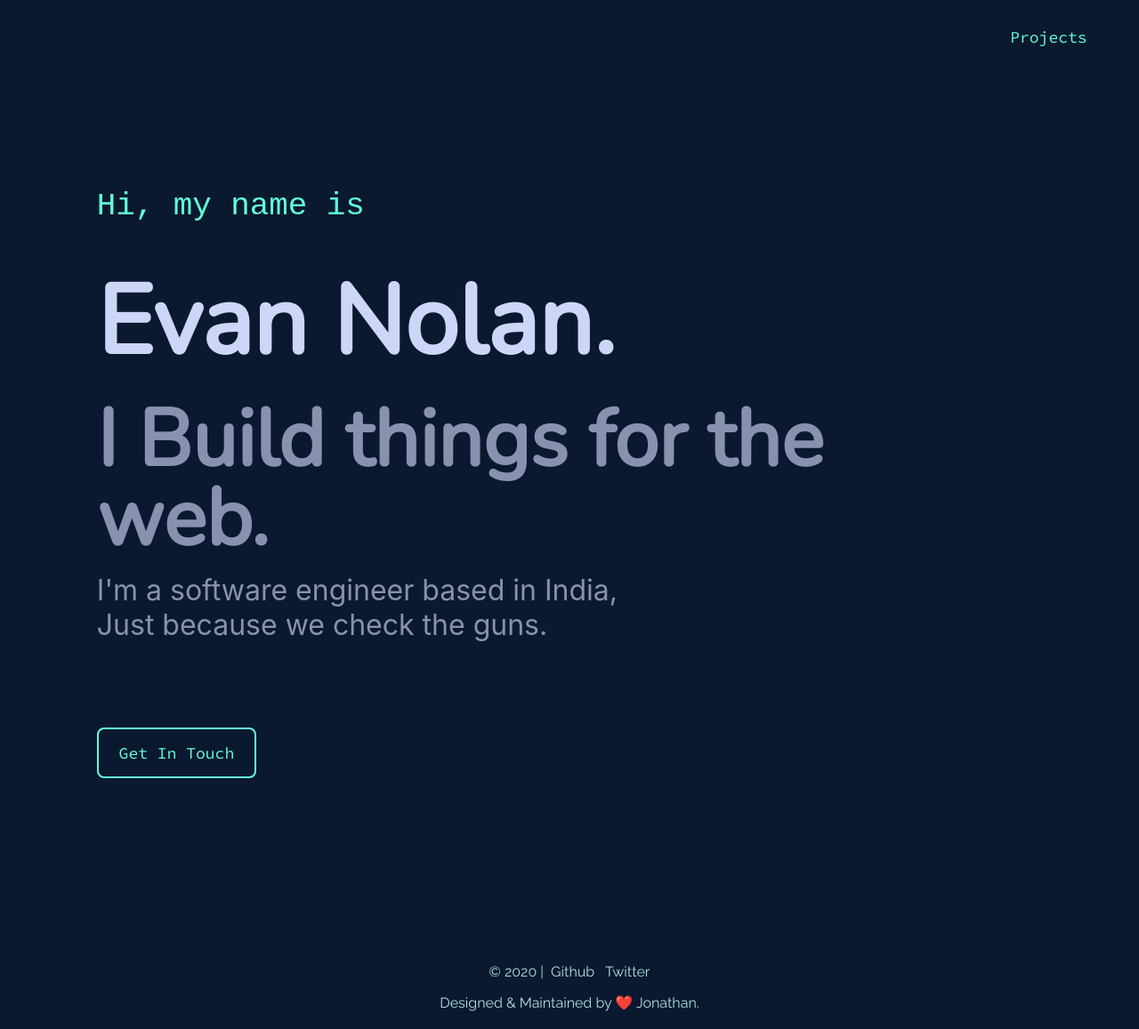
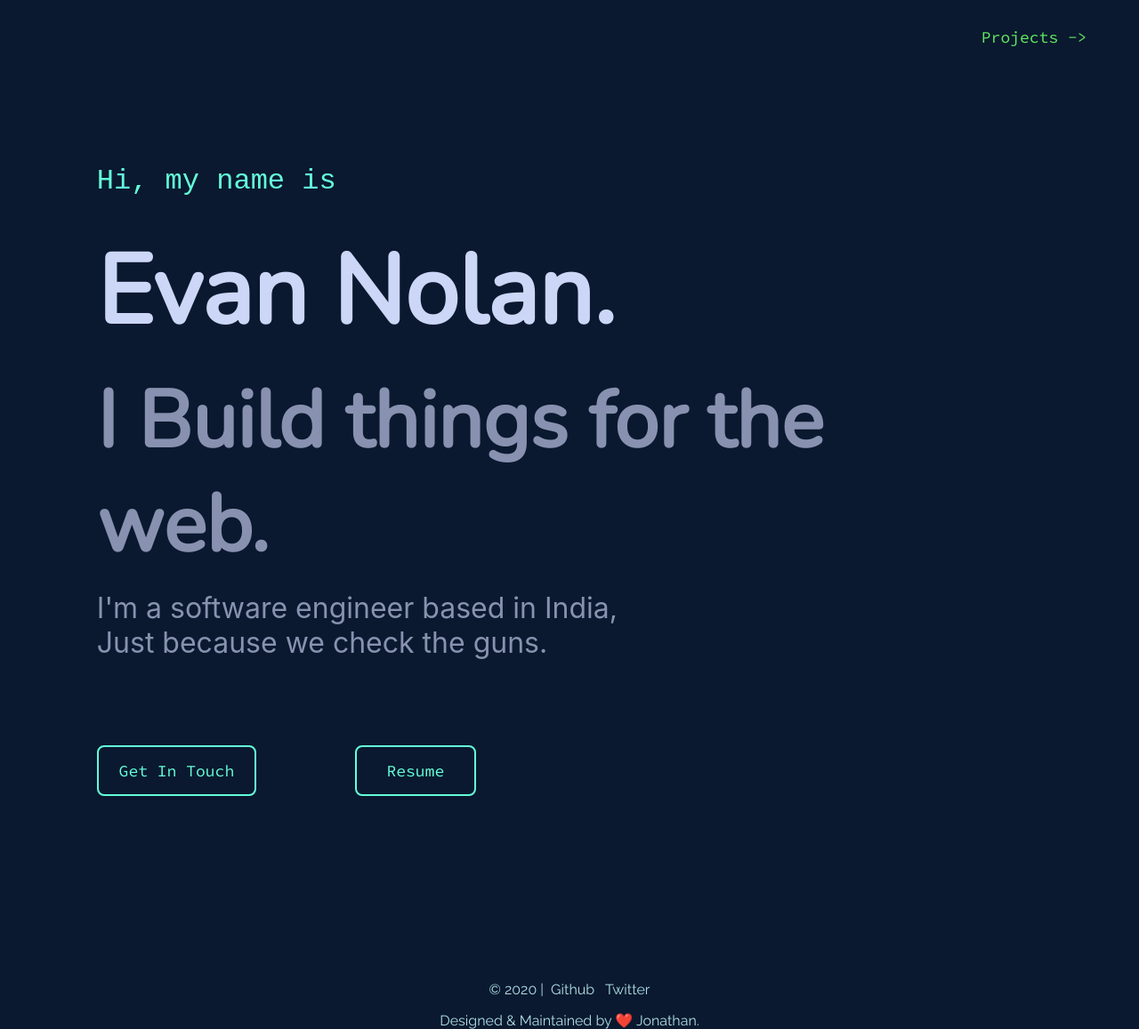
Before and after one commit to Sai7xp/gatsby-keanu-blog, a Gatsby site: page / in a window 1280 px wide. Shown: the whole page at 89% size. Built offline with nearby package versions, Linux system fonts and the light colour scheme; Gatsby itself is replaced by a stand-in of ours; a web font is replaced by a local one.

Commit message:
final commit

```diff
--- a/src/components/header.js
+++ b/src/components/header.js
@@ -7,7 +7,7 @@ export default function header() {
       <div class="topnav">
         <AniLink cover to="projects" bg="#663399">
 
-          <a>Projects</a>
+          <a>Projects -></a>
           {/* <a>HireMe</a> */}
         </AniLink>
        {/*  <AniLink cover to="projects" bg="#663399">
--- a/src/components/styles/style.css
+++ b/src/components/styles/style.css
@@ -29,10 +29,11 @@ body {
   background-color: #0a192f;
 }
 .intro1 {
-  margin-top: 10vw;
+  margin-top: 8vw;
   margin-left: 8.5%;
+  margin-bottom: 2.5vw;
   color: #64ffda;
-  font-size: 2.8vmax;
+  font-size: 2.5vmax;
   transition-delay: 100ms;
   font-family: "PT Mono", monospace;
 }
@@ -54,7 +55,7 @@ h3 {
   margin-left: 8.5%;
   font-family: "Nunito", sans-serif;
   color: #8892b0;
-  line-height:01;
+  line-height:1.3;
   font-size: 7vw;
   margin-bottom: 15px;
 }
@@ -75,7 +76,7 @@ h3 {
  .topnav a {
   float: right;
   font-family: "Source Code Pro", sans-serif;
-  color: #64ffda;
+  color: rgb(97, 235, 97);
   text-align: center;
   display: flex;
   /* justify-content:sp; */
--- a/src/pages/index.js
+++ b/src/pages/index.js
@@ -17,7 +17,10 @@ const IndexPage = () => (
 
     <p className="para">I'm a software engineer based in India, <br />
     Just because we check the guns.</p>
+    <div className="btnrow">
     <button className="button"><a className="btnlink" href="mailto:sumanth77snehi@gmail.com">Get In Touch</a></button>
+    <button className="button"><a className="btnlink" href="https://drive.google.com/open?id=1G8zw95uXzs2PJjURlfpuAXNWiY66Gy_b">&nbsp;Resume&nbsp;</a></button>
+    </div>
     {/* <div style={{ maxWidth: `100px`, marginB `1.45rem` }}>
       <Image />
     </div> */}
--- a/src/pages/projects.js
+++ b/src/pages/projects.js
@@ -10,7 +10,7 @@ export default function projects({data}) {
     return (
       <div>
       <AniLink cover to="/" bg="#663399" direction="right">
-      <b className="gohome">🏠</b>
+      <b className="gohome">  🏠</b>
     </AniLink>
         <div className="container">
         <SEO title="Projects" />
```
